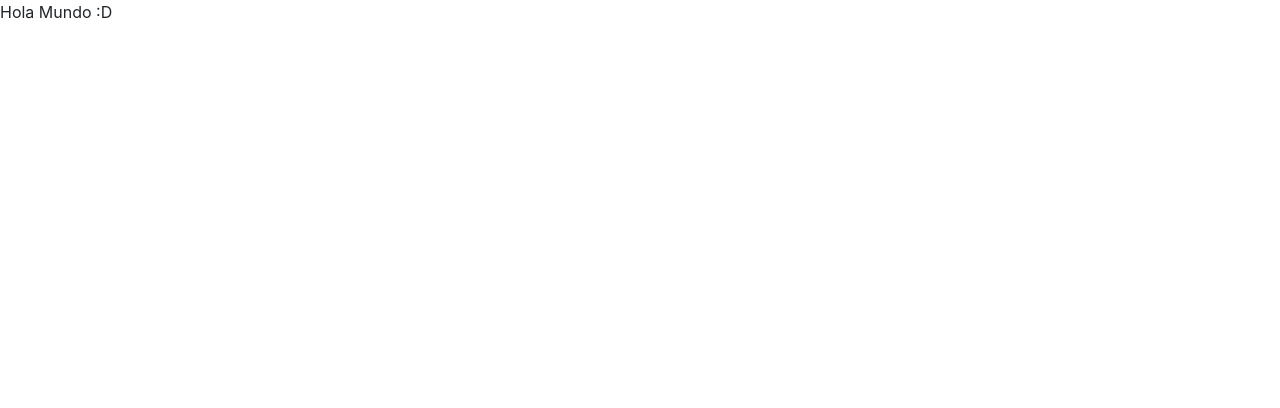
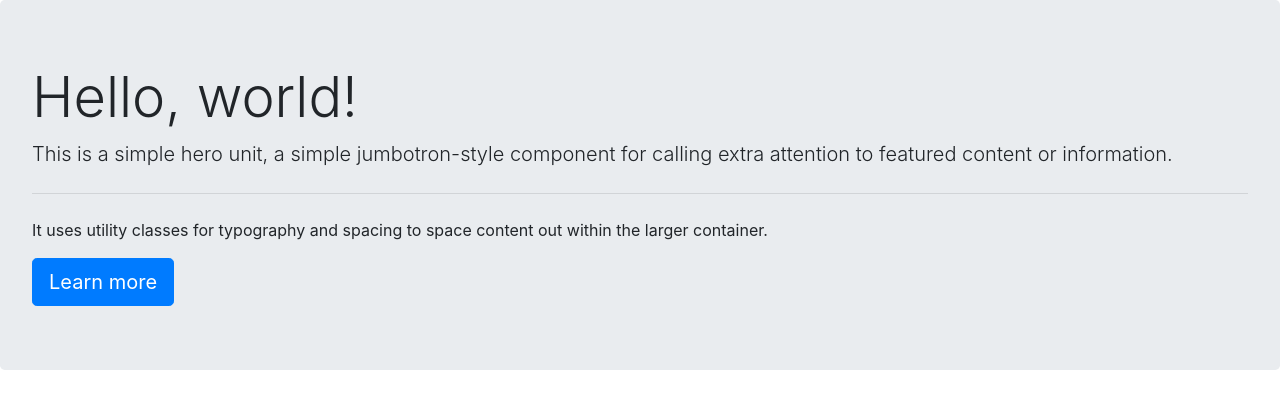
Before and after one commit to IRONR2D2/textVC, an Angular app: page / in a window 1280 px wide. Shown: the top 408 px of the page. Built offline with nearby package versions, Linux system fonts and the light colour scheme.

Commit message:
Este es el commit por VS

```diff
--- a/src/app/app.component.html
+++ b/src/app/app.component.html
@@ -1,19 +1,33 @@
 <!DOCTYPE html>
 <html lang="en">
+
 <head>
   <meta charset="UTF-8">
   <meta name="viewport" content="width=device-width, initial-scale=1.0">
   <title>Document</title>
   <link rel="stylesheet" href="https://stackpath.bootstrapcdn.com/bootstrap/4.4.1/css/bootstrap.min.css"
     integrity="sha384-Vkoo8x4CGsO3+Hhxv8T/Q5PaXtkKtu6ug5TOeNV6gBiFeWPGFN9MuhOf23Q9Ifjh" crossorigin="anonymous">
-    <script src="https://code.jquery.com/jquery-3.4.1.slim.min.js"
-      integrity="sha384-J6qa4849blE2+poT4WnyKhv5vZF5SrPo0iEjwBvKU7imGFAV0wwj1yYfoRSJoZ+n" crossorigin="anonymous"></script>
-    <script src="https://cdn.jsdelivr.net/npm/popper.js@1.16.0/dist/umd/popper.min.js"
-      integrity="sha384-Q6E9RHvbIyZFJoft+2mJbHaEWldlvI9IOYy5n3zV9zzTtmI3UksdQRVvoxMfooAo" crossorigin="anonymous"></script>
-    <script src="https://stackpath.bootstrapcdn.com/bootstrap/4.4.1/js/bootstrap.min.js"
-      integrity="sha384-wfSDF2E50Y2D1uUdj0O3uMBJnjuUD4Ih7YwaYd1iqfktj0Uod8GCExl3Og8ifwB6" crossorigin="anonymous"></script>
+  <script src="https://code.jquery.com/jquery-3.4.1.slim.min.js"
+    integrity="sha384-J6qa4849blE2+poT4WnyKhv5vZF5SrPo0iEjwBvKU7imGFAV0wwj1yYfoRSJoZ+n"
+    crossorigin="anonymous"></script>
+  <script src="https://cdn.jsdelivr.net/npm/popper.js@1.16.0/dist/umd/popper.min.js"
+    integrity="sha384-Q6E9RHvbIyZFJoft+2mJbHaEWldlvI9IOYy5n3zV9zzTtmI3UksdQRVvoxMfooAo"
+    crossorigin="anonymous"></script>
+  <script src="https://stackpath.bootstrapcdn.com/bootstrap/4.4.1/js/bootstrap.min.js"
+    integrity="sha384-wfSDF2E50Y2D1uUdj0O3uMBJnjuUD4Ih7YwaYd1iqfktj0Uod8GCExl3Og8ifwB6"
+    crossorigin="anonymous"></script>
 </head>
+
 <body>
-  Hola Mundo :D
+  <div class="jumbotron">
+    <h1 class="display-4">Hello, world!</h1>
+    <p class="lead">This is a simple hero unit, a simple jumbotron-style component for calling extra attention to
+      featured
+      content or information.</p>
+    <hr class="my-4">
+    <p>It uses utility classes for typography and spacing to space content out within the larger container.</p>
+    <a class="btn btn-primary btn-lg" href="#" role="button">Learn more</a>
+  </div>
 </body>
+
 </html>
```
